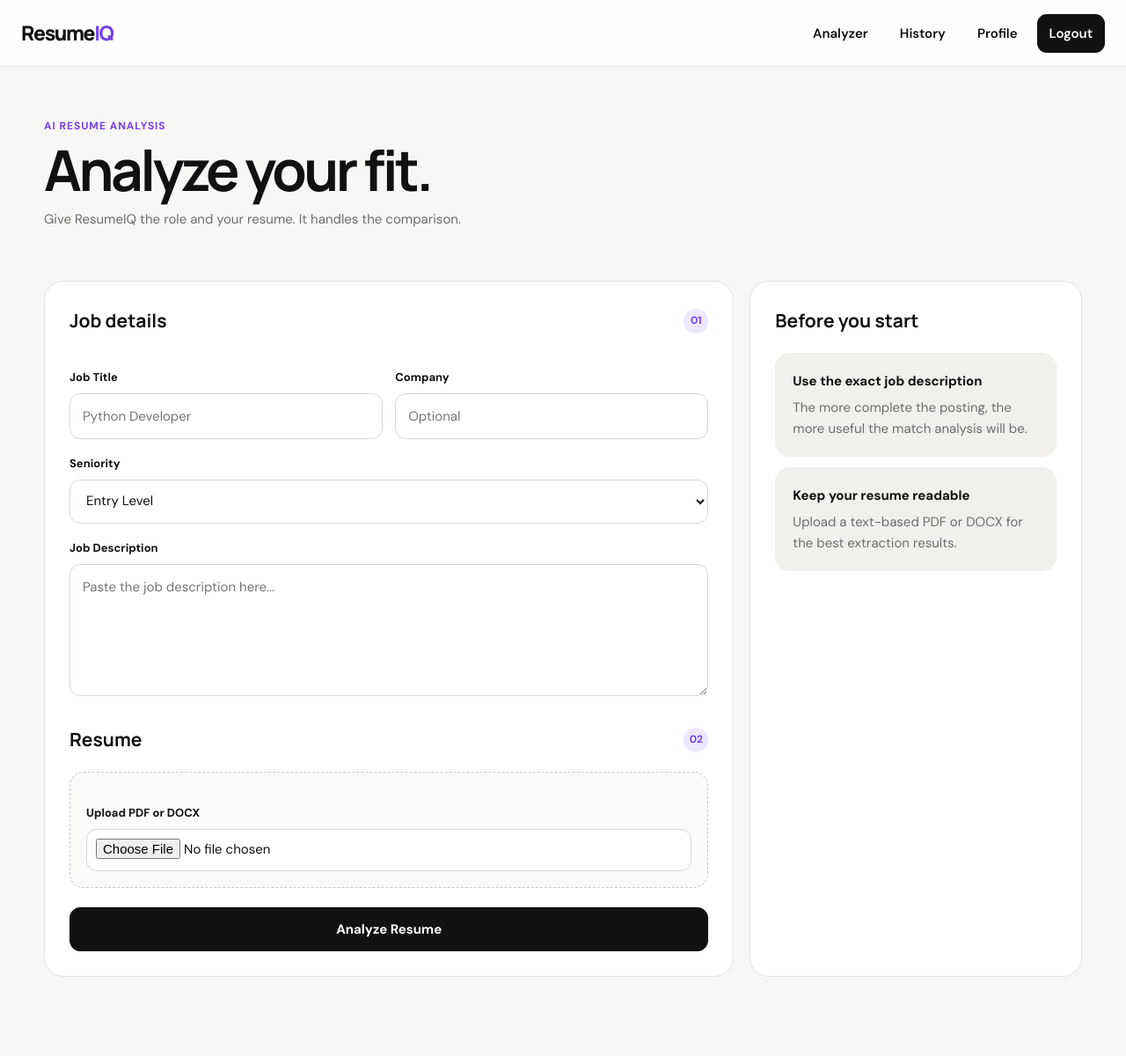
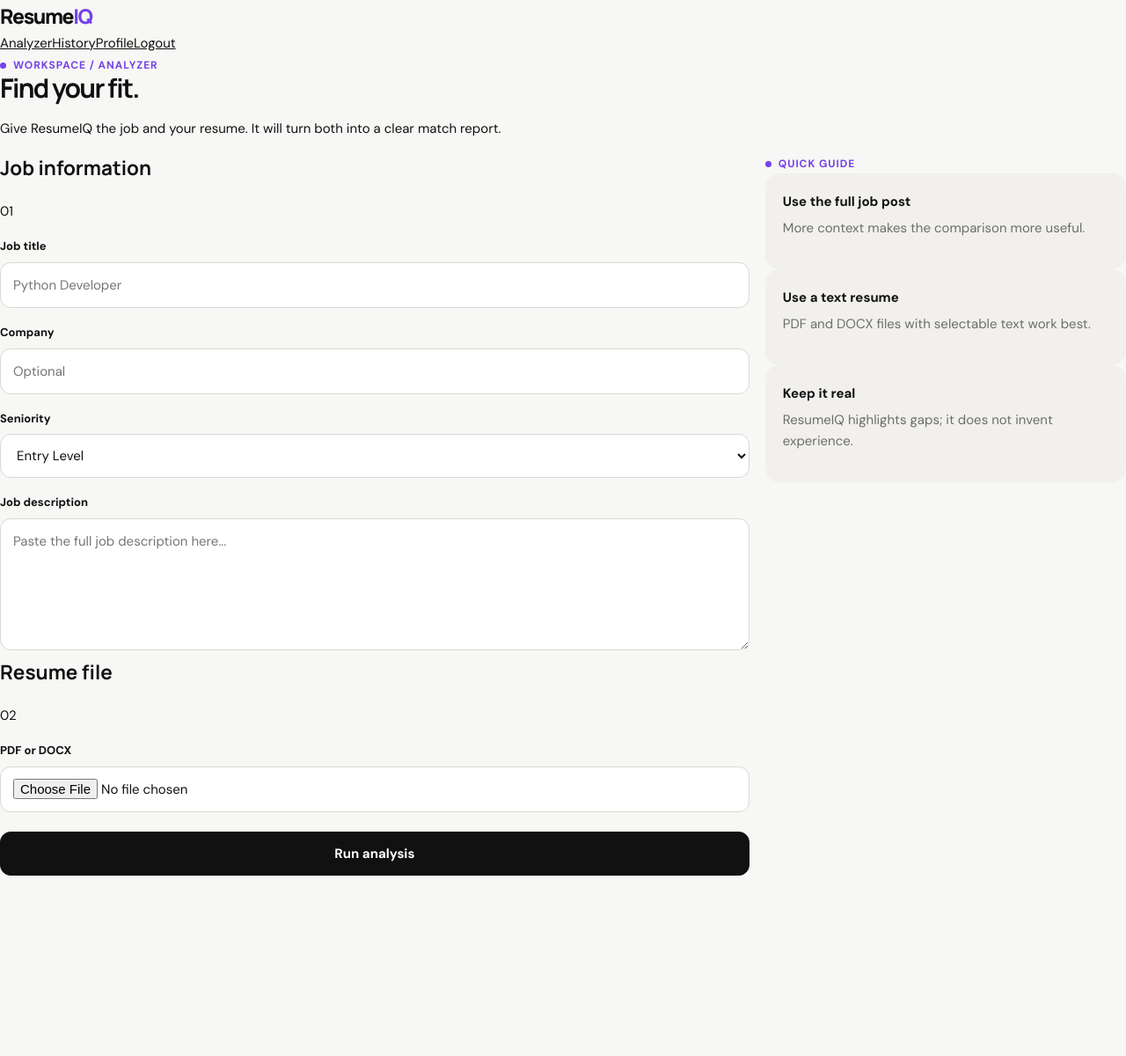
Before and after one commit to Dkns-labs/ProjectTest4, a Flask app: page /analyzer in a window 1280 px wide. Shown: the whole page at 88% size. After the commit the page ends 995 px from the top, so only its background shows below. Run offline with Flask 3, Linux system fonts and the light colour scheme; the visitor is signed in with stand-in values (Sample User, id 1).

Commit message:
Add files via upload

```diff
--- a/templates/analyzer.html
+++ b/templates/analyzer.html
@@ -1,74 +1,39 @@
 {% extends "base.html" %}
-{% block title %}ResumeIQ — {% if page == 'history' %}History{% elif page == 'profile' %}Profile{% else %}Analyzer{% endif %}{% endblock %}
-{% block header %}
-<nav class="nav">
-    <a href="{{ url_for('analyzer') }}">Analyzer</a>
-    <a href="{{ url_for('history') }}">History</a>
-    <a href="{{ url_for('profile') }}">Profile</a>
-    <a class="header-button" href="{{ url_for('logout') }}">Logout</a>
-</nav>
+{% block title %}ResumeIQ — Analyzer{% endblock %}
+{% block nav %}
+<nav><a href="{{ url_for('analyzer') }}">Analyzer</a><a href="{{ url_for('history') }}">History</a><a href="{{ url_for('profile') }}">Profile</a><a class="nav-button" href="{{ url_for('logout') }}">Logout</a></nav>
 {% endblock %}
 {% block content %}
-<main class="page">
-    <div class="container">
-        {% if page == 'history' %}
-            <div class="dashboard-top">
-                <div><span class="kicker">Your workspace</span><h1>History</h1><p class="subtitle">Review your previous resume analyses.</p></div>
-                <div class="dashboard-actions"><a class="button primary" href="{{ url_for('analyzer') }}">New Analysis</a></div>
-            </div>
-            <section class="card table-list">
-                {% if history %}
-                    {% for item in history %}
-                        <a class="history-item" href="{{ url_for('report', history_id=item[0]) }}">
-                            <div><strong>{{ item[1] or 'Resume Analysis' }}</strong><span>{{ item[2] or 'No company' }} · {{ item[4] }}</span></div>
-                            <b class="history-score">{{ item[3] }}%</b>
-                        </a>
-                    {% endfor %}
-                {% else %}<p class="empty">No analyses yet. Start your first one.</p>{% endif %}
-            </section>
-
-        {% elif page == 'profile' %}
-            <div class="dashboard-top">
-                <div><span class="kicker">Your workspace</span><h1>Profile</h1><p class="subtitle">Your ResumeIQ account details.</p></div>
-            </div>
-            <section class="card">
-                <div class="profile-grid">
-                    <div class="profile-item"><span>First Name</span><strong>{{ user[0] }}</strong></div>
-                    <div class="profile-item"><span>Last Name</span><strong>{{ user[1] }}</strong></div>
-                    <div class="profile-item"><span>Username</span><strong>{{ user[2] }}</strong></div>
-                    <div class="profile-item"><span>Email</span><strong>{{ user[3] }}</strong></div>
-                </div>
-            </section>
-
-        {% else %}
-            <div class="dashboard-top">
-                <div><span class="kicker">AI Resume Analysis</span><h1>Analyze your fit.</h1><p class="subtitle">Give ResumeIQ the role and your resume. It handles the comparison.</p></div>
+<main class="dashboard wrap">
+    <div class="dashboard-intro">
+        <div><div class="eyebrow">Workspace / Analyzer</div><h1>Find your fit.</h1></div>
+        <p class="muted big-text">Give ResumeIQ the job and your resume. It will turn both into a clear match report.</p>
     </div>
     {% with messages = get_flashed_messages() %}{% for message in messages %}<div class="message">{{ message }}</div>{% endfor %}{% endwith %}
     <div class="analyzer-grid">
-                <section class="card">
-                    <div class="card-title"><h2>Job details</h2><span class="step">01</span></div>
+        <section class="panel">
+            <div class="panel-title"><h2>Job information</h2><span class="number">01</span></div>
             <form method="post" enctype="multipart/form-data">
-                        <div class="form-grid">
-                            <div><label for="job_title">Job Title</label><input id="job_title" name="job_title" placeholder="Python Developer" required></div>
+                <div class="two-inputs">
+                    <div><label for="job_title">Job title</label><input id="job_title" name="job_title" placeholder="Python Developer" required></div>
                     <div><label for="company">Company</label><input id="company" name="company" placeholder="Optional"></div>
                 </div>
                 <label for="seniority">Seniority</label>
                 <select id="seniority" name="seniority"><option>Entry Level</option><option>Mid Level</option><option>Senior Level</option></select>
-                        <label for="job_description">Job Description</label>
-                        <textarea id="job_description" name="job_description" placeholder="Paste the job description here..." required></textarea>
-                        <div class="card-title mt-26"><h2>Resume</h2><span class="step">02</span></div>
-                        <div class="upload-box"><label for="resume">Upload PDF or DOCX</label><input id="resume" type="file" name="resume" accept=".pdf,.docx" required></div>
-                        <button type="submit">Analyze Resume</button>
+                <label for="job_description">Job description</label>
+                <textarea id="job_description" name="job_description" placeholder="Paste the full job description here..." required></textarea>
+                <div class="panel-title" class="panel mt"><h2>Resume file</h2><span class="number">02</span></div>
+                <label for="resume">PDF or DOCX</label>
+                <input id="resume" type="file" name="resume" accept=".pdf,.docx" required>
+                <button class="full-button" type="submit">Run analysis</button>
             </form>
         </section>
-                <aside class="card">
-                    <div class="card-title"><h2>Before you start</h2></div>
-                    <div class="tip"><strong>Use the exact job description</strong>The more complete the posting, the more useful the match analysis will be.</div>
-                    <div class="tip mt-12"><strong>Keep your resume readable</strong>Upload a text-based PDF or DOCX for the best extraction results.</div>
+        <aside class="panel">
+            <div class="eyebrow">Quick guide</div>
+            <div class="tip"><strong>Use the full job post</strong><p>More context makes the comparison more useful.</p></div>
+            <div class="tip"><strong>Use a text resume</strong><p>PDF and DOCX files with selectable text work best.</p></div>
+            <div class="tip"><strong>Keep it real</strong><p>ResumeIQ highlights gaps; it does not invent experience.</p></div>
         </aside>
-            </div>
-        {% endif %}
     </div>
 </main>
 {% endblock %}
--- a/templates/base.html
+++ b/templates/base.html
@@ -3,23 +3,21 @@
 <head>
     <meta charset="utf-8">
     <meta name="viewport" content="width=device-width, initial-scale=1">
-    <meta name="theme-color" content="#f7f7f5">
     <title>{% block title %}ResumeIQ{% endblock %}</title>
     <link rel="stylesheet" href="{{ url_for('static', filename='style.css') }}">
 </head>
 <body>
-<header class="site-header">
-    <div class="header-inner">
+<header class="header">
+    <div class="wrap header-row">
         <a class="logo" href="{{ url_for('home') }}">Resume<span>IQ</span></a>
-        {% block header %}
-        <nav class="nav">
+        {% block nav %}
+        <nav>
             <a href="{{ url_for('login') }}">Login</a>
-            <a class="header-button" href="{{ url_for('register') }}">Create Account</a>
+            <a class="nav-button" href="{{ url_for('register') }}">Start now</a>
         </nav>
         {% endblock %}
     </div>
 </header>
 {% block content %}{% endblock %}
-{% block footer %}{% endblock %}
 </body>
 </html>
```
Also changed, not shown: templates/history.html (added, +11 -0 lines), templates/index.html (+23 -50 lines), templates/login.html (+14 -25 lines), templates/not_registered.html (+1 -12 lines), templates/profile.html (added, +14 -0 lines), templates/register.html (+17 -32 lines), templates/registered.html (+1 -12 lines), templates/report.html (+7 -25 lines). Lines whose indentation alone changed are shown as unchanged.
